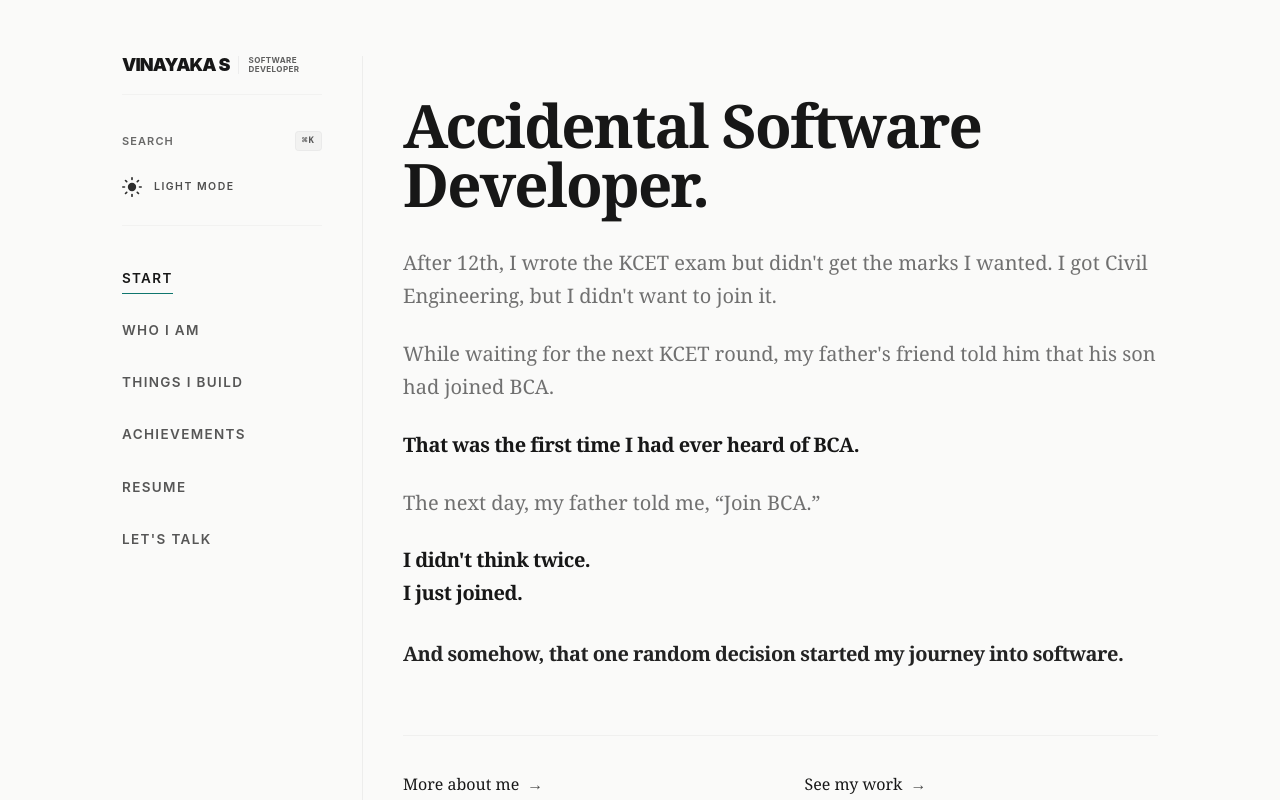
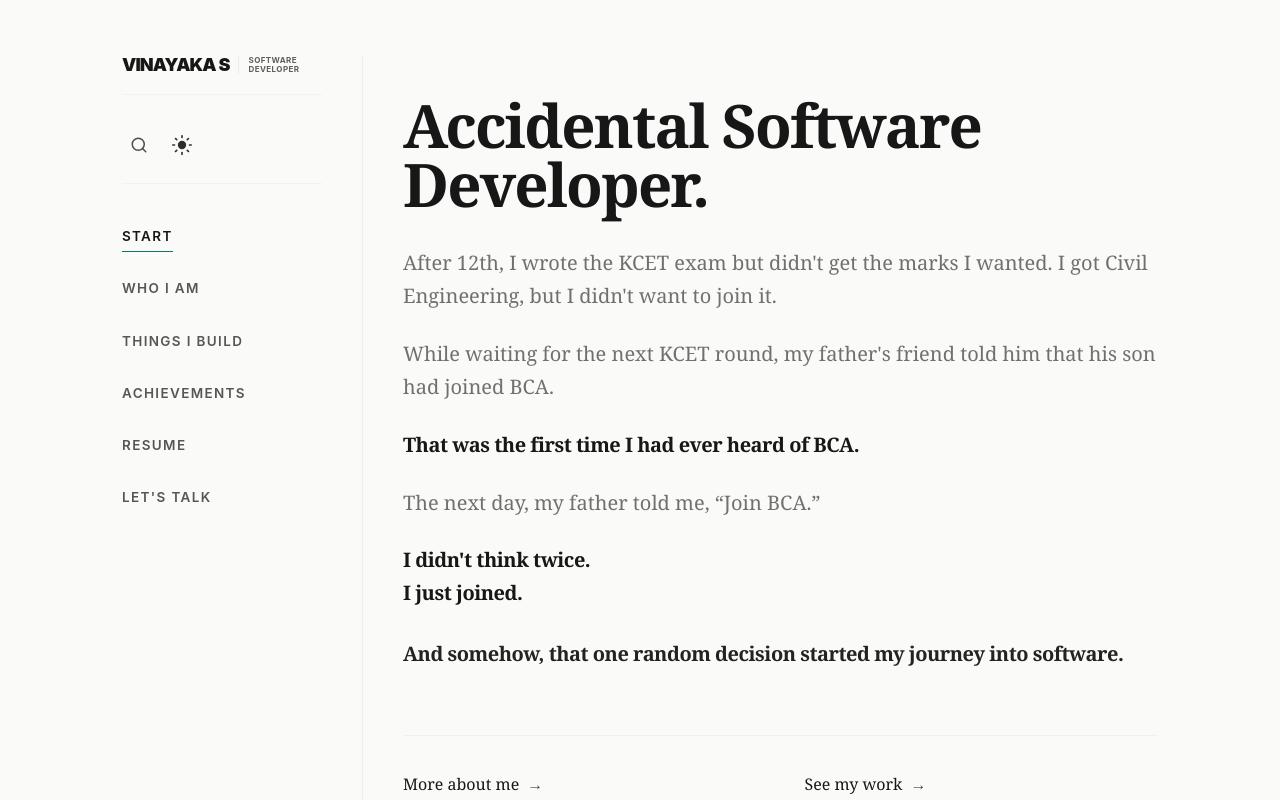
Before and after one commit to vinayaka2003/Portfolio, a Next.js app: page / in a window 1280 px wide. Shown: the top 800 px of the page. Built offline with nearby package versions, Linux system fonts and the light colour scheme.

Commit message:
Design: Update Search and Theme Toggle to use inline icon-only layout

```diff
--- a/src/components/EditorialNavbar.jsx
+++ b/src/components/EditorialNavbar.jsx
@@ -5,6 +5,7 @@ import { usePathname } from "next/navigation";
 import { useState, useEffect, useRef } from "react";
 import { useTheme } from "next-themes";
 import dynamic from "next/dynamic";
+import { Search } from "lucide-react";
 const AnimatedThemeToggler = dynamic(() => import("@/components/ui/animated-theme-toggler"), { ssr: false });
 
 const links = [
@@ -82,22 +83,20 @@ export default function EditorialNavbar() {
         </div>
 
         {/* Search & Theme Controls Group */}
-        <div className="flex flex-col gap-3.5 pb-5 border-b border-border/40">
+        <div className="flex items-center gap-2 pb-5 border-b border-border/40 select-none">
           {/* Quick Search Trigger */}
           <button
             onClick={() => window.dispatchEvent(new CustomEvent("open-search"))}
-            className="w-full text-left py-1 flex items-center justify-between text-muted/85 hover:text-foreground text-[11px] font-sans font-semibold uppercase tracking-[0.1em] select-none focus:outline-none cursor-pointer"
+            className="p-2 rounded-lg hover:bg-border/30 text-muted hover:text-foreground transition-all duration-200 focus:outline-none cursor-pointer"
+            aria-label="Search (⌘K)"
+            title="Search (⌘K)"
           >
-            <span>Search</span>
-            <span className="text-[9px] font-mono bg-border/40 text-muted/95 px-1.5 py-0.5 rounded border border-border/60">⌘K</span>
+            <Search className="w-[18px] h-[18px]" />
           </button>
 
           {/* Premium Animated Theme Toggle */}
-          <div className="flex items-center gap-1 w-full -ml-2">
+          <div className="flex items-center" title="Toggle theme">
             <AnimatedThemeToggler />
-            <span className="text-[10.5px] text-muted uppercase tracking-[0.14em] font-semibold select-none">
-              {mounted ? (isDark ? "Dark Mode" : "Light Mode") : "Mode"}
-            </span>
           </div>
         </div>
 
```
